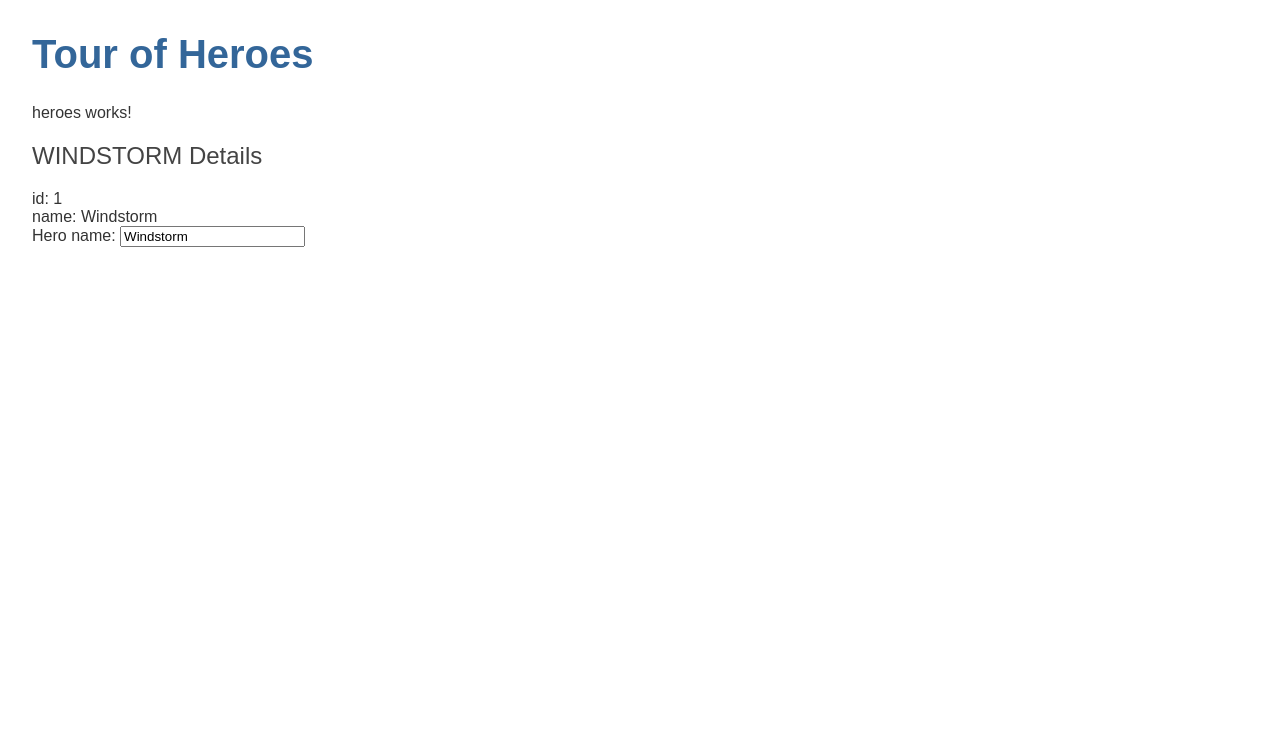
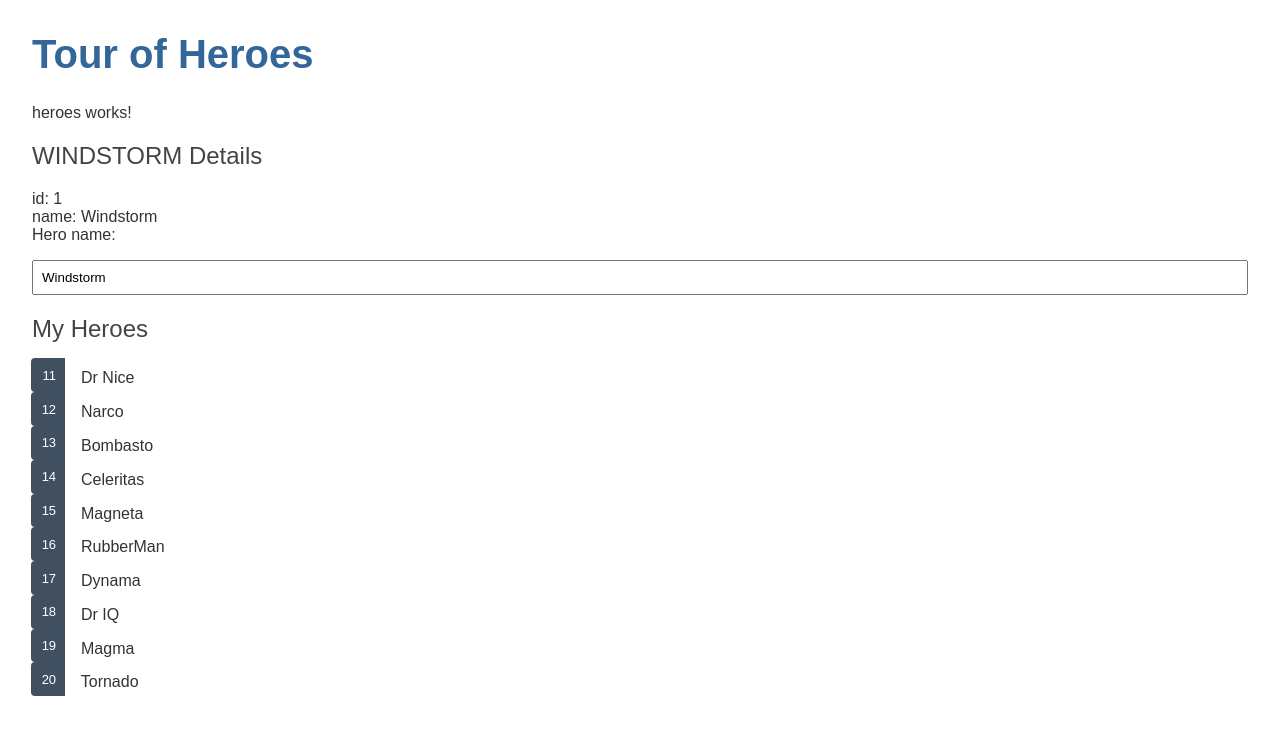
Before and after one commit to Ehuang1412/Heroes-Dashboard, an Angular app: page / in a window 1280 px wide. Shown: the top 734 px of the page. Built offline with nearby package versions, Linux system fonts and the light colour scheme.

Commit message:
display a list using ngFor

```diff
--- a/src/app/heroes/heroes.component.css
+++ b/src/app/heroes/heroes.component.css
@@ -0,0 +1,96 @@
+/* HeroesComponent's private CSS styles */
+.heroes {
+  margin: 0 0 2em 0;
+  list-style-type: none;
+  padding: 0;
+  width: 15em;
+}
+
+input {
+  display: block;
+  width: 100%;
+  padding: .5rem;
+  margin: 1rem 0;
+  box-sizing: border-box;
+}
+
+.heroes li {
+  position: relative;
+  cursor: pointer;
+}
+
+.heroes li:hover {
+  left: .1em;
+}
+
+.heroes a {
+  color: #333;
+  text-decoration: none;
+  background-color: #EEE;
+  margin: .5em;
+  padding: .3em 0;
+  height: 1.6em;
+  border-radius: 4px;
+  display: block;
+  width: 100%;
+}
+
+.heroes a:hover {
+  color: #2c3a41;
+  background-color: #e6e6e6;
+}
+
+.heroes a:active {
+  background-color: #525252;
+  color: #fafafa;
+}
+
+.heroes .badge {
+  display: inline-block;
+  font-size: small;
+  color: white;
+  padding: 0.8em 0.7em 0 0.7em;
+  background-color:#405061;
+  line-height: 1em;
+  position: relative;
+  left: -1px;
+  top: -4px;
+  height: 1.8em;
+  min-width: 16px;
+  text-align: right;
+  margin-right: .8em;
+  border-radius: 4px 0 0 4px;
+}
+
+.add-button {
+  padding: .5rem 1.5rem;
+  font-size: 1rem;
+  margin-bottom: 2rem;
+}
+
+.add-button:hover {
+  color: white;
+  background-color: #42545C;
+}
+
+button.delete {
+  position: absolute;
+  left: 210px;
+  top: 5px;
+  background-color: white;
+  color:  #525252;
+  font-size: 1.1rem;
+  padding: 1px 10px 3px 10px;
+}
+
+button.delete:hover {
+  background-color: #525252;
+  color: white;
+}
+
+
+/*
+Copyright Google LLC. All Rights Reserved.
+Use of this source code is governed by an MIT-style license that
+can be found in the LICENSE file at https://angular.io/license
+*/
--- a/src/app/heroes/heroes.component.html
+++ b/src/app/heroes/heroes.component.html
@@ -6,3 +6,10 @@
   <label for="name">Hero name: </label>
   <input id="name" [(ngModel)]="hero.name" placeholder="name">
 </div>
+
+<h2>My Heroes</h2>
+<ul class="heroes">
+  <li *ngFor="let hero of heroes">
+    <span class="badge">{{hero.id}}</span> {{hero.name}}
+  </li>
+</ul>
--- a/src/app/heroes/heroes.component.ts
+++ b/src/app/heroes/heroes.component.ts
@@ -1,5 +1,6 @@
 import { Component, OnInit } from '@angular/core';
 import { Hero } from '../hero';
+import { HEROES } from '../mock-heroes';
 
 @Component({
   selector: 'app-heroes',
@@ -12,7 +13,7 @@
     id: 1,
     name: 'Windstorm'
   };
-
+  heroes = HEROES;
   constructor() { }
 
   ngOnInit(): void {
--- /dev/null
+++ b/src/app/mock-heroes.ts
@@ -0,0 +1,14 @@
+import { Hero } from './hero';
+
+export const HEROES: Hero[] = [
+  { id: 11, name: 'Dr Nice' },
+  { id: 12, name: 'Narco' },
+  { id: 13, name: 'Bombasto' },
+  { id: 14, name: 'Celeritas' },
+  { id: 15, name: 'Magneta' },
+  { id: 16, name: 'RubberMan' },
+  { id: 17, name: 'Dynama' },
+  { id: 18, name: 'Dr IQ' },
+  { id: 19, name: 'Magma' },
+  { id: 20, name: 'Tornado' }
+];
```
